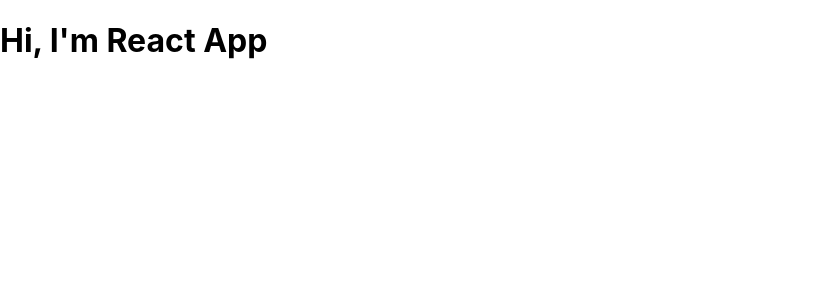
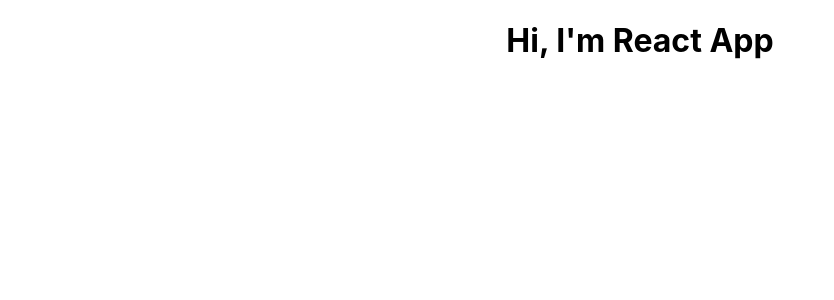
Before and after one commit to marita30/Learning_React, a React (Create React App) app: page / in a window 1280 px wide. Shown: the top 300 px of the page, without its empty margins (0-834 px from the left). Built offline with nearby package versions, Linux system fonts and the light colour scheme.

Commit message:
AGregandole la clase que le da el estilo en createElement--29

```diff
--- a/src/App.js
+++ b/src/App.js
@@ -10,7 +10,7 @@ import './App.css';
      //   </div>
      // );
 
-  return React.createElement('div', null, React.createElement('h1', null, 'Hi, I\'m React App') );
+  return React.createElement('div',{ className: 'App'}, null, React.createElement('h1', null, 'Hi, I\'m React App') );
    }
 }
 
```
